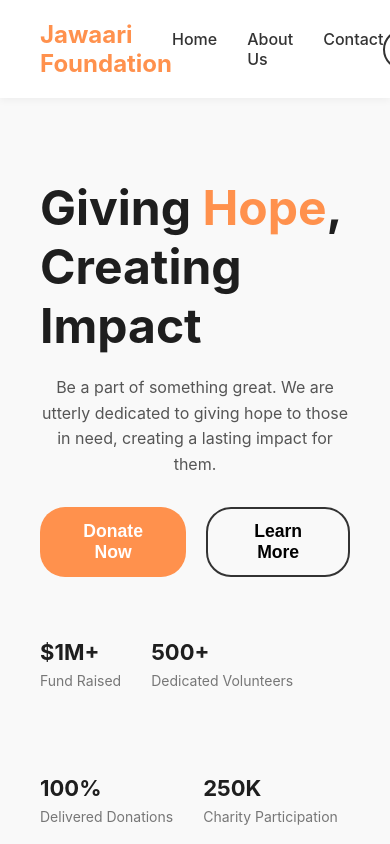
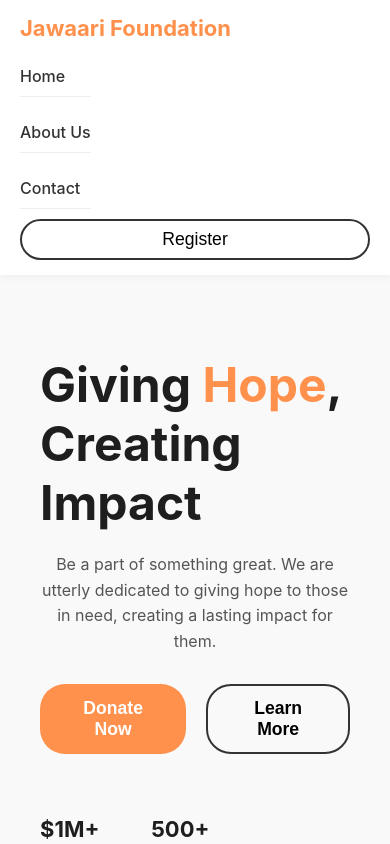
Before and after one commit to Cabdisamad-pixel/Jawaari-Foundation, a React (Create React App) app: page / in a window 390 px wide. Shown: the top 844 px of the page. Built offline with nearby package versions, Linux system fonts and the light colour scheme.

Commit message:
second update

```diff
--- a/src/Components/Header/Header.module.css
+++ b/src/Components/Header/Header.module.css
@@ -50,3 +50,39 @@
   background-color: #333;
   color: #fff;
 }
+@media (max-width: 768px) {
+  .header {
+    flex-direction: column;
+    align-items: flex-start;
+    padding: 15px 20px;
+  }
+
+  .logo {
+    margin-bottom: 15px;
+    font-size: 22px;
+  }
+
+  .nav ul {
+    flex-direction: column;
+    gap: 15px;
+    width: 100%;
+    padding-left: 0;
+  }
+
+  .nav li {
+    width: 100%;
+  }
+
+  .nav a {
+    display: block;
+    width: 100%;
+    padding: 10px 0;
+    border-bottom: 1px solid #eee;
+  }
+
+  .registerBtn {
+    width: 100%;
+    text-align: center;
+    margin-top: 10px;
+  }
+}
```
